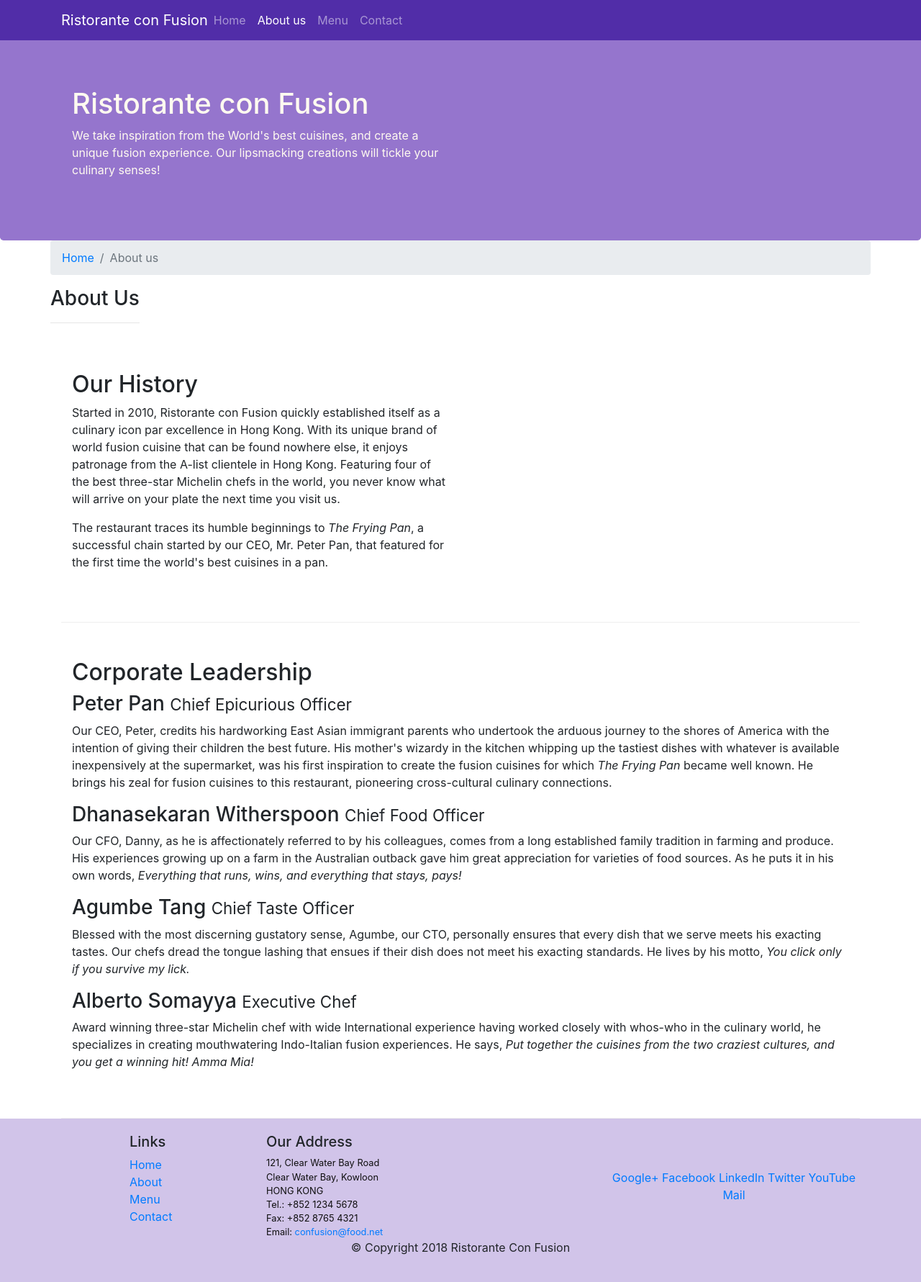
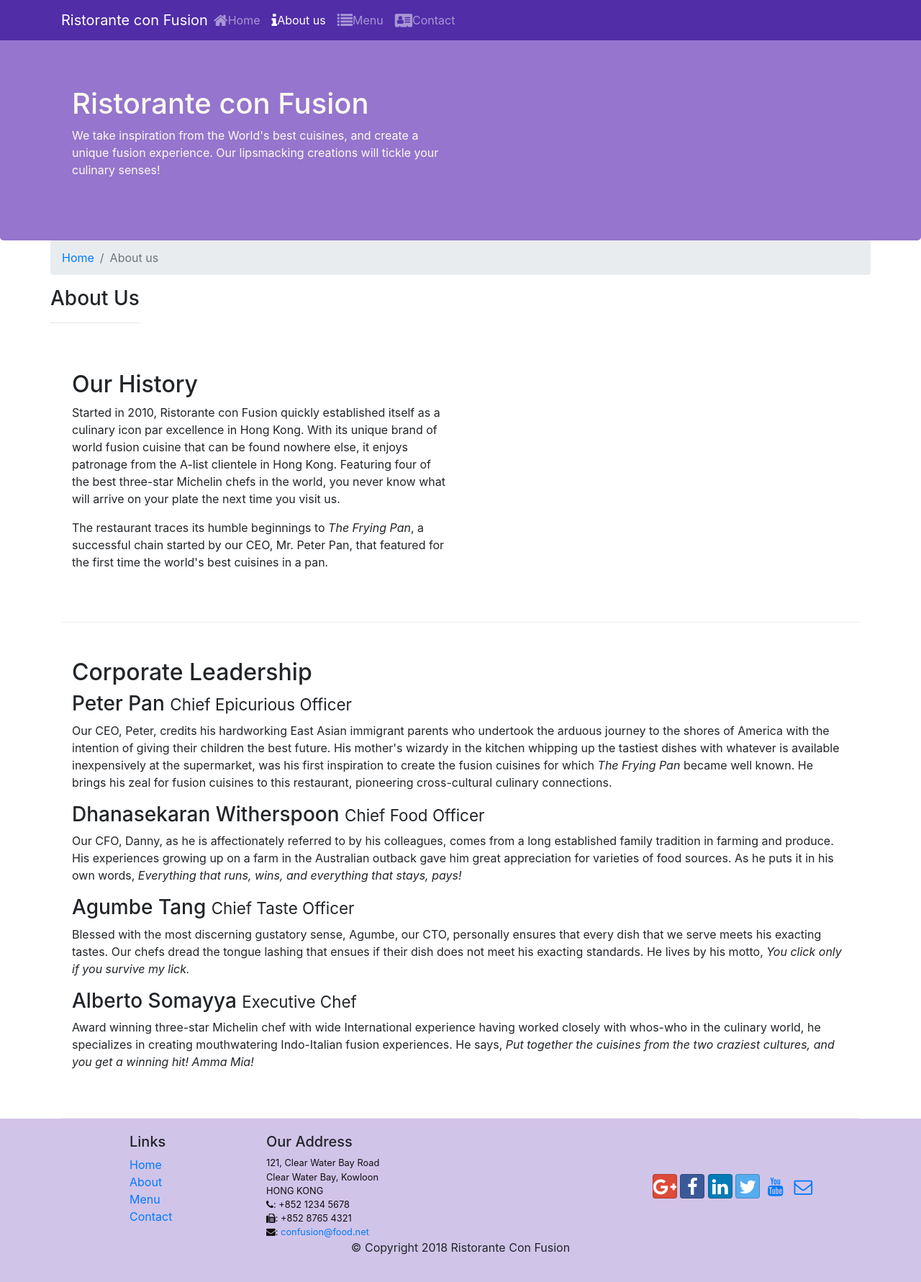
Before and after one commit to esvarz76/1st-project, a website: page aboutus.html in a window 1280 px wide. Shown: the whole page at 72% size. Drawn offline with nearby package versions, Linux system fonts and the light colour scheme.

Commit message:
font icons

```diff
--- a/aboutus.html
+++ b/aboutus.html
@@ -9,6 +9,8 @@
 
         <!-- Bootstrap CSS -->
         <link rel="stylesheet" href="node_modules/bootstrap/dist/css/bootstrap.min.css">
+        <link rel="stylesheet" href="node_modules/font-awesome/css/font-awesome.min.css">
+        <link rel="stylesheet" href="node_modules/bootstrap-social/bootstrap-social.css">
         <link rel="stylesheet" href="css/styles.css">
     <title>Ristorante Con Fusion: About Us</title>
 
@@ -23,10 +25,10 @@
             <a class="navbar-brand mr-auto" href="./index.html">Ristorante con Fusion</a>
             <div class="collapse navbar-collapse" id="Navbar">
                 <ul class="navbar-nav mr-auto">
-                    <li class="nav-item"><a class="nav-link" href="./index.html">Home</a></li>
-                    <li class="nav-item active"><a class="nav-link" href="#">About us</a></li>
-                    <li class="nav-item"><a class="nav-link" href="#">Menu</a></li>
-                    <li class="nav-item"><a class="nav-link" href="#">Contact</a></li>
+                    <li class="nav-item"><a class="nav-link" href="./index.html"><span class="fa fa-home fa-lg"></span>Home</a></li>
+                    <li class="nav-item active"><a class="nav-link" href="#"><i class="fa fa-info fa-lg"></i>About us</a></li>
+                    <li class="nav-item"><a class="nav-link" href="#"><span class="fa fa-list fa-lg"></span>Menu</a></li>
+                    <li class="nav-item"><a class="nav-link" href="#"><span class="fa fa-address-card fa-lg"></span>Contact</a></li>
                 </ul>
             </div>
         </div>
@@ -103,19 +105,19 @@
 		              121, Clear Water Bay Road<br>
 		              Clear Water Bay, Kowloon<br>
 		              HONG KONG<br>
-		              Tel.: +852 1234 5678<br>
-		              Fax: +852 8765 4321<br>
-		              Email: <a href="mailto:confusion@food.net">confusion@food.net</a>
+		              <i class="fa fa-phone"></i>: +852 1234 5678<br>
+		              <i class="fa fa-fax"></i>: +852 8765 4321<br>
+		              <i class="fa fa-envelope"></i>: <a href="mailto:confusion@food.net">confusion@food.net</a>
 		           </address>
                 </div>
                 <div class="col-12 col-sm-4 align-self-center">
                     <div class="text-center">
-                        <a href="http://google.com/+">Google+</a>
-                        <a href="http://www.facebook.com/profile.php?id=">Facebook</a>
-                        <a href="http://www.linkedin.com/in/">LinkedIn</a>
-                        <a href="http://twitter.com/">Twitter</a>
-                        <a href="http://youtube.com/">YouTube</a>
-                        <a href="mailto:">Mail</a>
+                        <a class="btn btn-social-icon btn-google" href="http://google.com/+"><i class="fa fa-google-plus"></i></a>
+                        <a class="btn btn-social-icon btn-facebook" href="http://www.facebook.com/profile.php?id="><i class="fa fa-facebook fa-lg"></i></a>
+                        <a class="btn btn-social-icon btn-linkedin" href="http://www.linkedin.com/in/"><i class="fa fa-linkedin fa-lg"></i></a>
+                        <a class="btn btn-social-icon btn-twitter" href="http://twitter.com/"><i class="fa fa-twitter fa-lg"></i></a>
+                        <a class="btn btn-social-icon btn-youtube" href="http://youtube.com/"><i class="fa fa-youtube fa-lg"></i></a>
+                        <a class="btn btn-social-icon" href="mailto:"><i class="fa fa-envelope-o fa-lg"></i></a>
                     </div>
                 </div>
            </div>
--- a/package.json
+++ b/package.json
@@ -15,6 +15,8 @@
   },
   "dependencies": {
     "bootstrap": "^4.0.0",
+    "bootstrap-social": "^5.1.1",
+    "font-awesome": "^4.7.0",
     "jquery": "^3.3.1",
     "popper.js": "^1.12.9"
   }
```
Also changed, not shown: index.html (+15 -13 lines), 1 other file.
